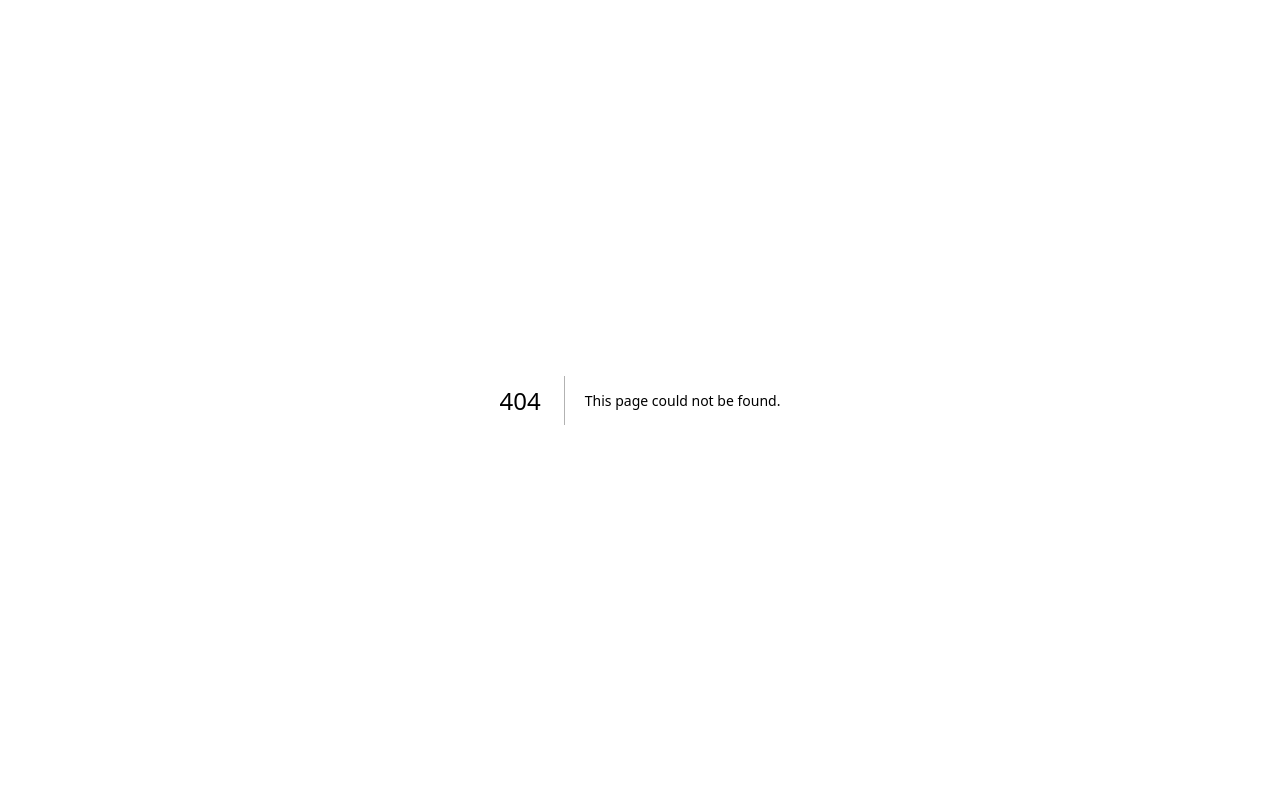
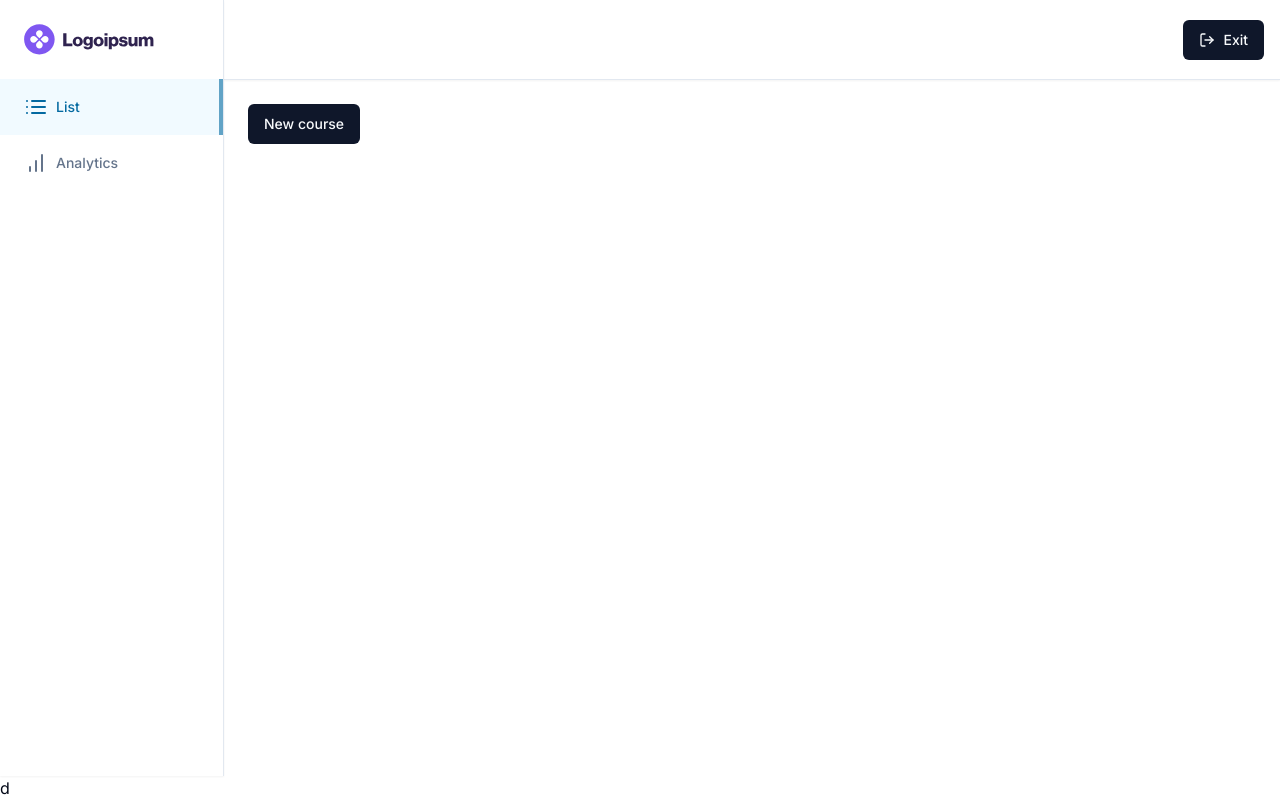
Before and after one commit to 5ucr4m/5LMS, a Next.js app: page /teacher/courses in a window 1280 px wide. Before the commit this address had no page. Built offline with nearby package versions, Linux system fonts and the light colour scheme.

Commit message:
chore: create new course page

```diff
--- /dev/null
+++ b/app/(dashboard)/teacher/courses/page.tsx
@@ -0,0 +1,15 @@
+import { Button } from "@/components/ui/button";
+import Link from "next/link";
+import React from "react";
+
+const Courses: React.FC = () => {
+  return (
+    <div className="p-6">
+      <Link href="/teacher/create">
+        <Button>New course</Button>
+      </Link>
+    </div>
+  );
+};
+
+export default Courses;
```
